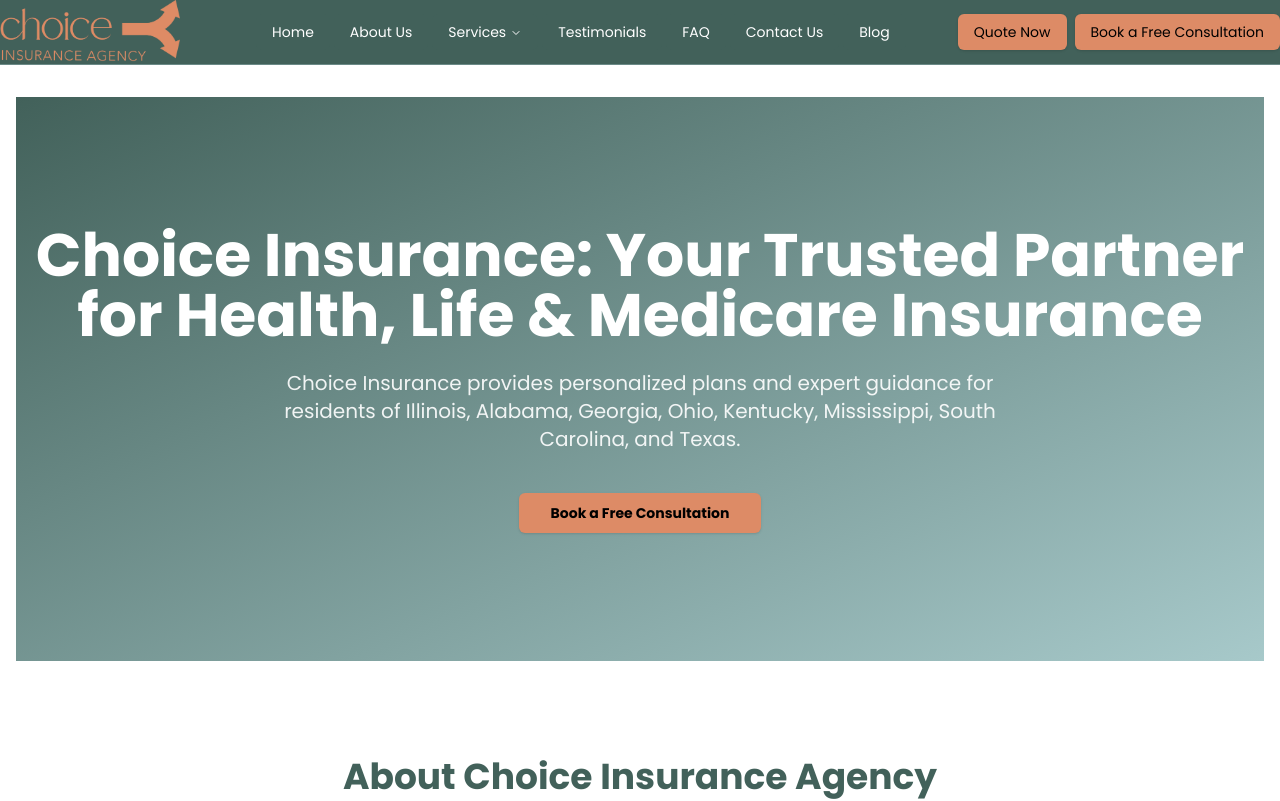
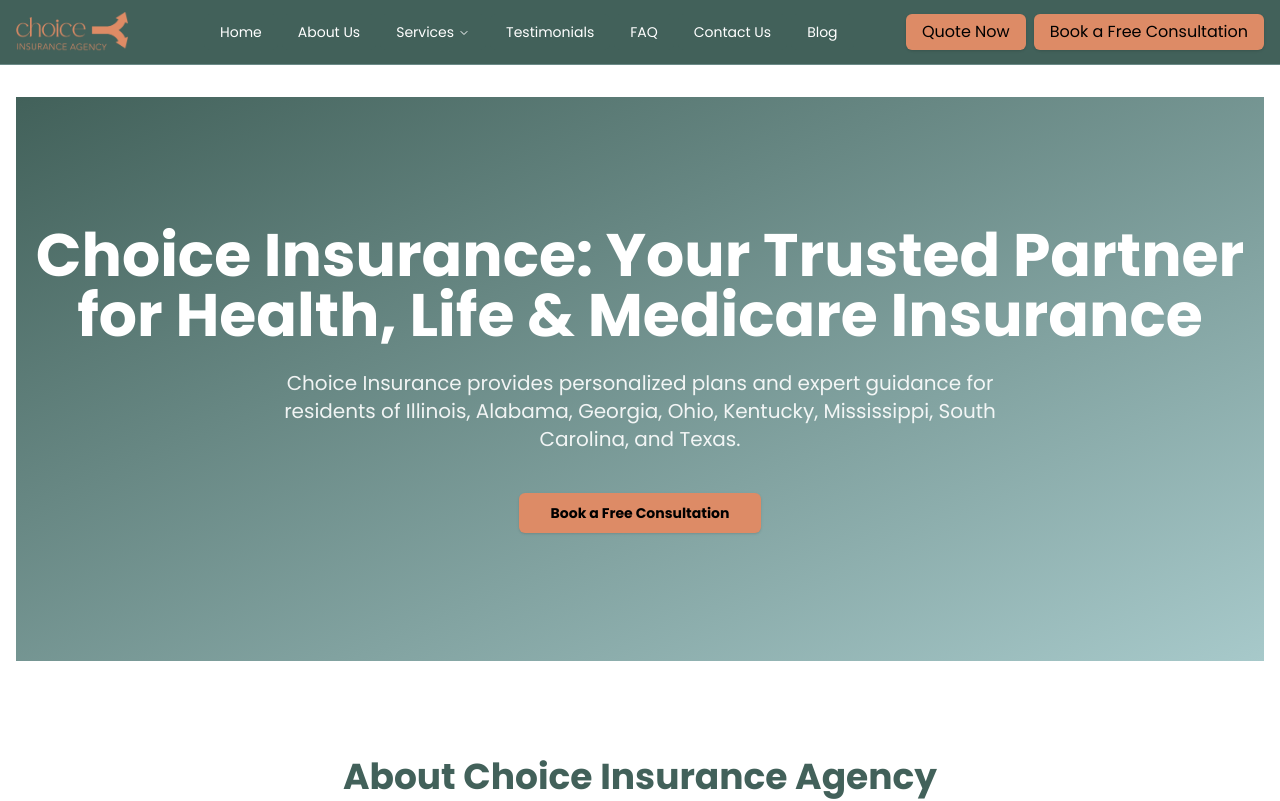
Before and after one commit to Ascempower/Manus, a Next.js app: page / in a window 1280 px wide. Shown: the top 801 px of the page. Built offline with nearby package versions, Linux system fonts and the light colour scheme.

Commit message:
Fix: Header alignment, logo quality, and mobile responsiveness

```diff
--- a/src/components/Header.tsx
+++ b/src/components/Header.tsx
@@ -58,9 +58,13 @@
   const quoteNowUrl = "https://www.planenroll.com/?purl=kOW7ufSy";
   return (
     <header className="sticky top-0 z-50 w-full border-b border-brand-teal-blue/40 bg-brand-deep-forest-green text-brand-white">
-      <div className="container flex h-16 max-w-screen-2xl items-center justify-between">
-        <Link href="/" className="mr-6 flex items-center space-x-2">
-          <img src="/assets/logos/main-logo-orange.png" alt="Choice Insurance Agency Logo" style={{ width: '180px', height: 'auto' }} />
+      <div className="container mx-auto px-4 flex h-16 items-center justify-between">
+        <Link href="/" className="mr-6 flex items-center">
+          <img
+            src="/assets/logos/main-logo-orange.png"
+            alt="Choice Insurance Agency Logo"
+            className="max-h-10 w-auto object-contain"
+          />
         </Link>
 
         {/* Desktop Navigation */}
@@ -132,16 +136,16 @@
         </NavigationMenu>
 
         <div className="flex items-center gap-x-2">
-          <Button asChild className="hidden lg:flex bg-brand-warm-beige-coral hover:bg-brand-warm-beige-coral/80 text-brand-black">
+          <Button asChild className="hidden md:flex bg-brand-warm-beige-coral hover:bg-brand-warm-beige-coral/80 text-brand-black text-sm md:text-base">
             <Link href={quoteNowUrl} target="_blank" rel="noopener noreferrer">Quote Now</Link>
           </Button>
-          <Button asChild className="hidden lg:flex bg-brand-warm-beige-coral hover:bg-brand-warm-beige-coral/80 text-brand-black">
+          <Button asChild className="hidden md:flex bg-brand-warm-beige-coral hover:bg-brand-warm-beige-coral/80 text-brand-black text-sm md:text-base">
             <Link href="https://calendly.com/choiceinsuranceagency/30-minute-meeting" target="_blank" rel="noopener noreferrer">Book a Free Consultation</Link>
           </Button>
 
           {/* Mobile Navigation */}
           <Sheet>
-            <SheetTrigger asChild className="lg:hidden">
+            <SheetTrigger asChild className="md:hidden">
               <Button variant="outline" size="icon" className="shrink-0 bg-brand-deep-forest-green hover:bg-brand-teal-blue text-brand-white border-brand-teal-blue">
                 <Menu className="h-5 w-5" />
                 <span className="sr-only">Toggle navigation menu</span>
@@ -153,7 +157,11 @@
                   href="/"
                   className="flex items-center gap-2 text-lg font-semibold mb-4"
                 >
-                  <img src="/assets/logos/main-logo-orange.png" alt="Choice Insurance Agency Logo" style={{ width: '140px', height: 'auto' }} />
+                  <img
+                    src="/assets/logos/main-logo-orange.png"
+                    alt="Choice Insurance Agency Logo"
+                    className="max-h-8 w-auto object-contain"
+                  />
                 </Link>
                 <Link
                   href="/"
```
